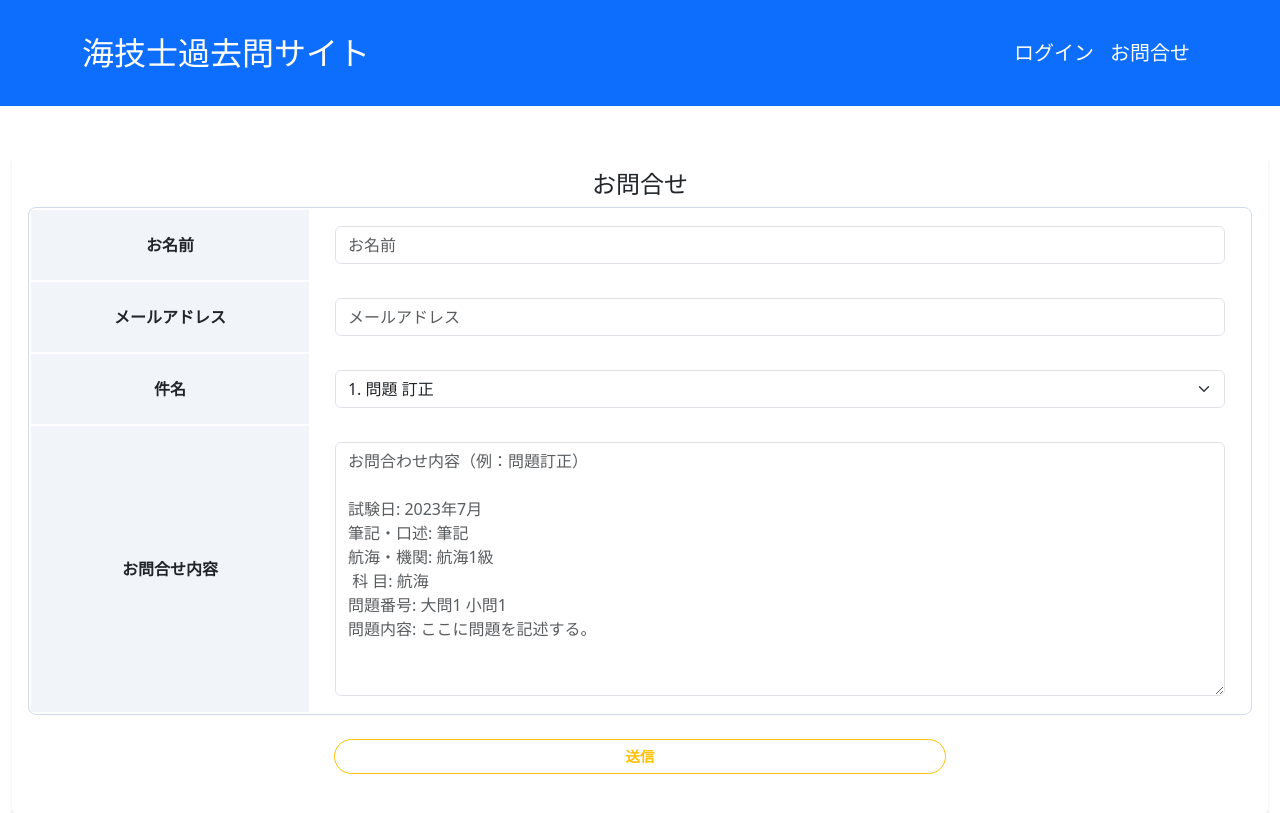
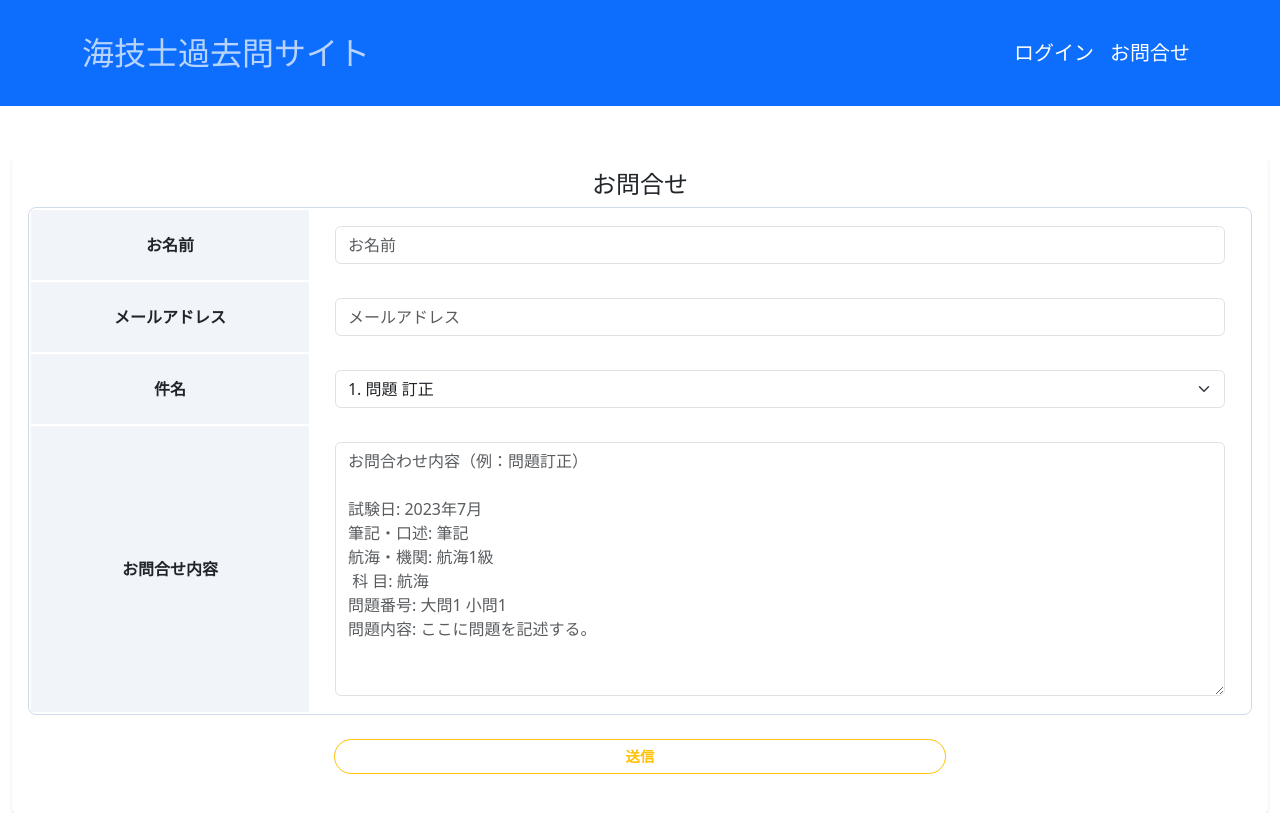
Before and after one commit to hashi5akihiro5/kaigishiwebsite_dev, a Django app: page /accounts/contact/ in a window 1280 px wide, with the pointer over the restyled element. Shown: the top 813 px of the page. Run offline with Django 4.2, Linux system fonts and the light colour scheme; some libraries are stand-ins or nearby versions.

Commit message:
[update] navbar-brand, navbar-nav .nav-link ホバー時　スタイル変更

```diff
--- a/kakomon/static/css/style.css
+++ b/kakomon/static/css/style.css
@@ -22,6 +22,11 @@ p.no-indent {
 }
 
 /* navbar */
+.navbar-brand:hover,
+.navbar-nav .nav-link:hover {
+  opacity: 0.7;
+}
+
 .navbar-nav .nav-link {
   white-space: nowrap;
 }
```
